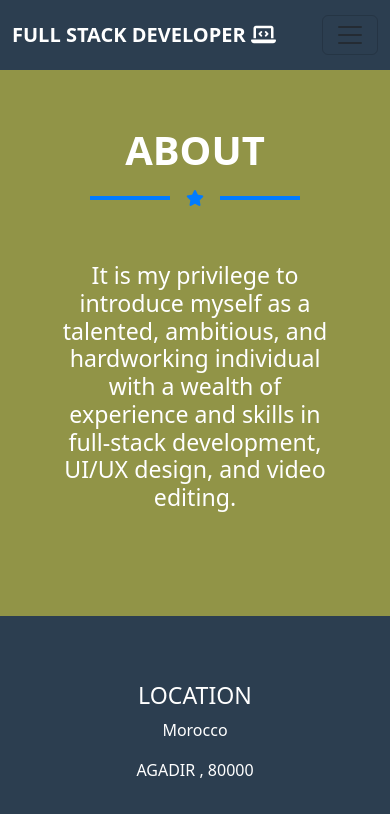
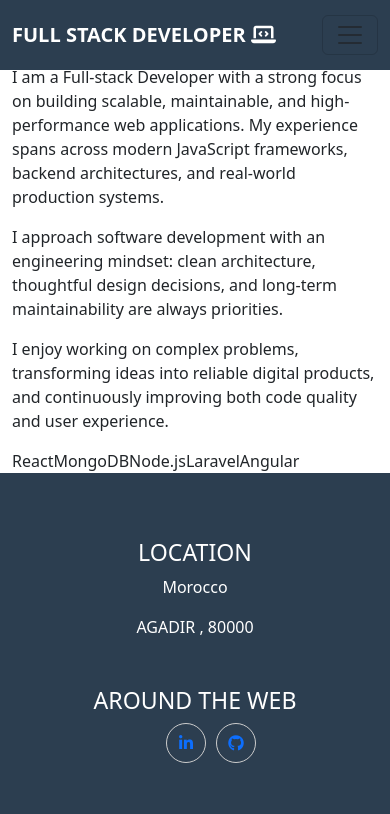
Before and after one commit to BengraMohamed/Portfolio-Angular, an Angular app: page /about in a window 390 px wide. Shown: the top 814 px of the page. Built offline with nearby package versions, Linux system fonts and the light colour scheme.

Commit message:
Update about.component.html

```diff
--- a/src/app/about/about.component.html
+++ b/src/app/about/about.component.html
@@ -1,138 +1,55 @@
-<style>
-  .about-parent {
-    background-color: #919447;
-  }
-  .line {
-    width: 80px;
-    height: 4px;
-    background-color: white;
-  }
-  .info {
-    margin-top: 70px;
-  }
-  .info h2 {
-    font-size: 40px;
-  }
-  @media screen and (max-width: 800px) {
-    .info h2 {
-      font-size: 25px;
-    }
-  }
-  .info-left,
-  .info-right p {
-    font-size: 17px;
-  }
+<section class="about-dev-cinematic">
 
-  .info h2 {
-    font-size: 2.5rem;
-    color: white;
-    animation: fadeInDown 1s ease-in-out;
-  }
+  <!-- HEADER -->
+  <div class="about-header">
+    <h1>About Me</h1>
 
-  .color .line {
-    width: 80px;
-    height: 4px;
-    background-color: #007bff;
-    animation: growLine 1s ease-in-out;
-  }
-
-  .color .fa-star {
-    color: #007bff;
-    animation: spinStar 1s ease-in-out;
-  }
-
-  .portfolio-item {
-    overflow: hidden;
-    border-radius: 10px;
-    box-shadow: 0 4px 8px rgba(0, 0, 0, 0.1);
-    transition: transform 0.3s ease, box-shadow 0.3s ease;
-  }
-
-  .portfolio-item:hover {
-    transform: translateY(-10px);
-    box-shadow: 0 8px 16px rgba(0, 0, 0, 0.2);
-  }
-
-  .portfolio-item img {
-    transition: transform 0.3s ease;
-  }
-
-  .portfolio-item:hover img {
-    transform: scale(1.1);
-  }
-
-  .modal-content {
-    border-radius: 10px;
-    overflow: hidden;
-  }
-
-  .modal-body h3 {
-    font-size: 1.5rem;
-    color: #333;
-    animation: fadeInUp 1s ease-in-out;
-  }
-
-  /* Animations */
-  @keyframes fadeInDown {
-    0% {
-      opacity: 0;
-      transform: translateY(-20px);
-    }
-    100% {
-      opacity: 1;
-      transform: translateY(0);
-    }
-  }
-
-  @keyframes growLine {
-    0% {
-      width: 0;
-    }
-    100% {
-      width: 80px;
-    }
-  }
-
-  @keyframes spinStar {
-    0% {
-      transform: rotate(0deg);
-    }
-    100% {
-      transform: rotate(360deg);
-    }
-  }
-
-  @keyframes fadeInUp {
-    0% {
-      opacity: 0;
-      transform: translateY(20px);
-    }
-    100% {
-      opacity: 1;
-      transform: translateY(0);
-    }
-  }
-</style>
-<section class="text-center text-white py-5 about-parent">
-  <div class="info py-2">
-    <h2 class="fw-bold">ABOUT</h2>
-    <div class="d-flex justify-content-center align-items-center color mt-3">
-      <div class="line me-3"></div>
-      <i class="fa-solid fa-star"></i>
-      <div class="line ms-3"></div>
+    <div class="tech-divider">
+      <span></span>
+      <i class="fa-solid fa-user-gear"></i>
+      <span></span>
     </div>
   </div>
 
-  <div class="container py-5">
-    <div class="row px-5">
-      <div class="">
-        <div class="info-">
-          <h3>It is my privilege to introduce myself as a talented,
-            ambitious, and hardworking individual with a wealth of experience and skills in full-stack development,
-            UI/UX design, and video editing.
-          </h3>
+  <!-- CONTENT -->
+  <div class="container">
+    <div class="row justify-content-center">
+      <div class="col-lg-9">
+
+        <div class="about-card">
+          <p class="about-text">
+            I am a Full-stack Developer with a strong focus on building
+            scalable, maintainable, and high-performance web applications.
+            My experience spans across modern JavaScript frameworks,
+            backend architectures, and real-world production systems.
+          </p>
+
+          <p class="about-text">
+            I approach software development with an engineering mindset:
+            clean architecture, thoughtful design decisions, and
+            long-term maintainability are always priorities.
+          </p>
+
+          <p class="about-text">
+            I enjoy working on complex problems, transforming ideas
+            into reliable digital products, and continuously improving
+            both code quality and user experience.
+          </p>
+
+          <!-- SKILLS SNAPSHOT -->
+          <div class="about-skills">
+            <span>React</span>
+            <span>MongoDB</span>
+            <span>Node.js</span>
+            <span>Laravel</span>
+            <span>Angular</span>
+            <!-- <span>Firebase</span> -->
+            <!-- <span>REST APIs</span> -->
+          </div>
         </div>
+
       </div>
     </div>
   </div>
+
 </section>
```
